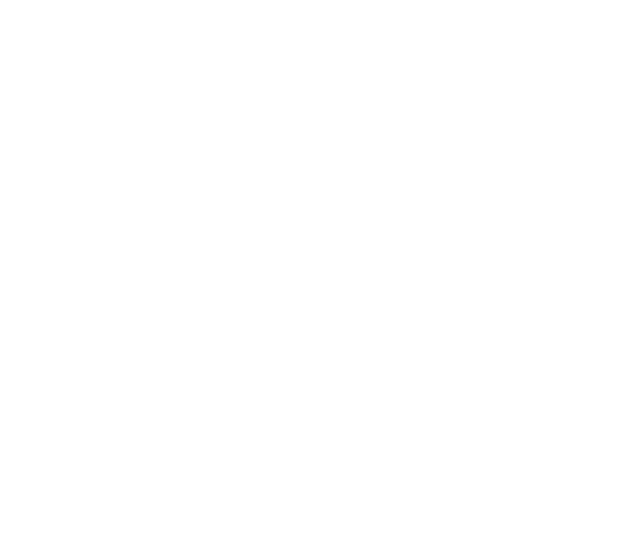
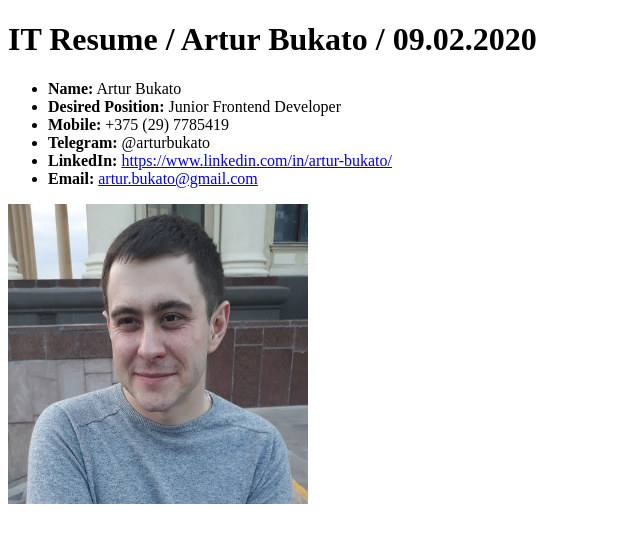
Before and after one commit to abukato/rsschool-cv, a plain HTML site: page index.html in a window 1280 px wide. Shown: the whole page, without its empty margins (0-640 px from the left). Drawn offline with Linux system fonts and the light colour scheme.

Commit message:
feat: add personal-data section

```diff
--- a/index.html
+++ b/index.html
@@ -8,6 +8,23 @@
   <title>Resume Artur Bukato</title>
 </head>
 <body>
-
+  <header>
+    <h1>IT Resume / Artur Bukato / 09.02.2020</h1>
+  </header>
+  <main>
+    <section class="personal-data">
+      <ul class="personal-data_info">
+        <li><b>Name:</b> Artur Bukato</li>
+        <li><b>Desired Position:</b> Junior Frontend Developer</li>
+        <li><b>Mobile:</b> +375 (29) 7785419</li>
+        <li><b>Telegram:</b> @arturbukato</li>
+        <li><b>LinkedIn:</b> <a href="https://www.linkedin.com/in/artur-bukato/">https://www.linkedin.com/in/artur-bukato/</a></li>
+        <li><b>Email:</b> <a href="mailto:artur.bukato@gmail.com">artur.bukato@gmail.com</a></li>
+      </ul>
+      <div class="personal-data_photo">
+        <img src="./photo.jpg" alt="photo" width="300" height="300">
+      </div>
+    </section>
+  </main>
 </body>
 </html>
```
